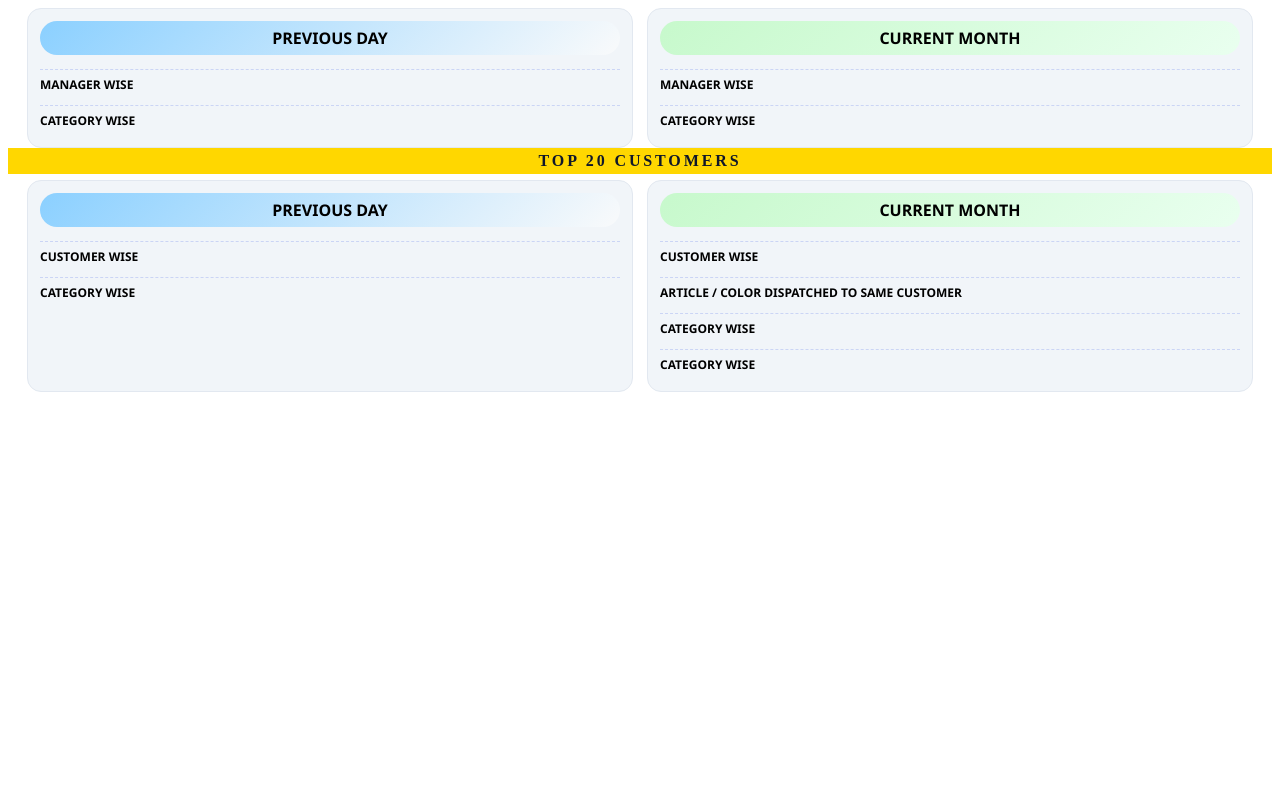
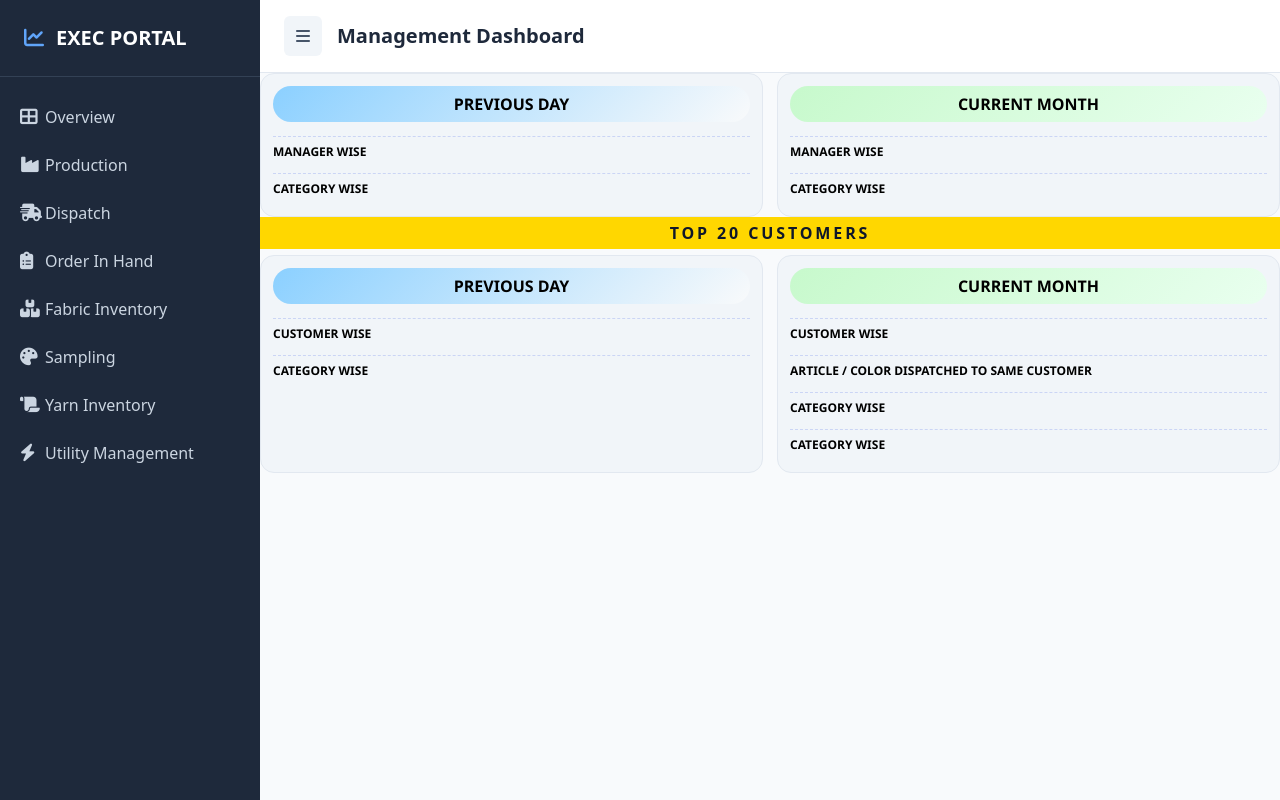
Before and after one commit to finnn3241-crypto/DJANGO-DASHBOARD, a Django app: template dashboard/templates/dashboard/sample/samplefirst.html in a window 1280 px wide. Run offline with Django 5.2, Linux system fonts and the light colour scheme; the template is opened without the code that fills it, so the values that code supplies are empty; some libraries are stand-ins or nearby versions.

Commit message:
All Routes are working

```diff
--- a/core/urls.py
+++ b/core/urls.py
@@ -23,7 +23,7 @@ urlpatterns = [
     path("fabric/", fabric, name="fabric"),
     path("sample/", sample, name="sample") ,
     path("oih/", oih, name="oih"),
-    path("warp/", prod, name="warp") ,
+    path("prod/", prod, name="prod") ,
     path("yarn/", yarn, name="yarn"),
     path("", mainPage, name="mainPage"),
 ]
--- a/dashboard/templates/dashboard/OIH/order_in_hand.html
+++ b/dashboard/templates/dashboard/OIH/order_in_hand.html
@@ -1,3 +1,6 @@
+{% extends "dashboard/base.html" %}
+{% block content %}
+
 {% load humanize %}
 
 <style>
@@ -194,3 +197,4 @@ animatedDonut('chartLocal', {{ local.curr_dispatch|cut:"," }}, {{ local.total_pl
 animatedDonut('chartTotal', {{ total.curr_dispatch|cut:"," }}, {{ 0 }}, '#ff0000')
 
 </script>
+{% endblock %}
--- /dev/null
+++ b/dashboard/templates/dashboard/base.html
@@ -0,0 +1,131 @@
+<!DOCTYPE html>
+<html lang="en">
+<head>
+    <meta charset="UTF-8">
+    <meta name="viewport" content="width=device-width, initial-scale=1.0">
+    <title>Exec Portal</title>
+    <script src="https://cdn.tailwindcss.com"></script>
+    <link rel="stylesheet" href="https://cdnjs.cloudflare.com/ajax/libs/font-awesome/6.5.0/css/all.min.css">
+
+    <style>
+        :root { --sidebar-width: 260px; }
+        body { background-color: #f8fafc; overflow-x: hidden; }
+
+        /* Sidebar Styling */
+        .sidebar {
+            width: var(--sidebar-width);
+            height: 100vh;
+            background: #1e293b;
+            color: white;
+            position: fixed;
+            left: 0;
+            top: 0;
+            transition: all 0.3s ease;
+            z-index: 1000;
+        }
+
+        /* Sidebar Items */
+        .nav-link {
+            display: flex;
+            align-items: center;
+            padding: 12px 20px;
+            color: #cbd5e1;
+            transition: 0.2s;
+        }
+        .nav-link:hover { background: #334155; color: white; }
+        .nav-link i { width: 25px; font-size: 1.1rem; }
+
+        /* Content Area */
+        .main-wrapper {
+            margin-left: var(--sidebar-width);
+            transition: all 0.3s ease;
+            min-height: 100vh;
+            display: flex;
+            flex-direction: column;
+        }
+
+        /* Collapsed State Classes */
+        .sidebar.collapsed { left: calc(var(--sidebar-width) * -1); }
+        .main-wrapper.expanded { margin-left: 0; }
+
+        /* Header Style */
+        .top-header {
+            background: white;
+            border-bottom: 1px solid #e2e8f0;
+            padding: 1rem 1.5rem;
+            display: flex;
+            align-items: center;
+        }
+
+        .toggle-btn {
+            background: #f1f5f9;
+            padding: 8px 12px;
+            border-radius: 6px;
+            cursor: pointer;
+            border: none;
+            margin-right: 15px;
+        }
+
+        .kpi-gradient { background: linear-gradient(129deg, #254d5c, #90f5ff); }
+    </style>
+</head>
+<body>
+
+    <aside class="sidebar" id="sidebar">
+        <div class="p-6 text-xl font-bold border-b border-slate-700 flex items-center">
+            <i class="fas fa-chart-line text-blue-400 mr-3"></i>
+            <span>EXEC PORTAL</span>
+        </div>
+
+        <nav class="mt-4">
+            <a href="/" class="nav-link"><i class="fas fa-th-large"></i> <span>Overview</span></a>
+            <a href="/prod" class="nav-link"><i class="fas fa-industry"></i> <span>Production</span></a>
+            <a href="/dispatch" class="nav-link"><i class="fas fa-truck-fast"></i> <span>Dispatch</span></a>
+            <a href="/oih" class="nav-link"><i class="fas fa-clipboard-list"></i> <span>Order In Hand</span></a>
+            <a href="/fabric" class="nav-link"><i class="fas fa-boxes-stacked"></i> <span>Fabric Inventory</span></a>
+            <a href="/sample" class="nav-link"><i class="fas fa-palette"></i> <span>Sampling</span></a>
+            <a href="/yarn" class="nav-link"><i class="fa-solid fa-scroll"></i> <span>Yarn Inventory</span></a>
+            <a href="/utility" class="nav-link"><i class="fas fa-bolt"></i> <span>Utility Management</span></a>
+        </nav>
+    </aside>
+
+    <div class="main-wrapper" id="main-wrapper">
+        <header class="top-header">
+            <button class="toggle-btn" onclick="toggleSidebar()">
+                <i class="fas fa-bars text-slate-600"></i>
+            </button>
+            <div>
+                <h1 class="text-xl font-bold text-slate-800">Management Dashboard</h1>
+                {% comment %} <p class="text-xs text-slate-500">Real-time Operational Health</p> {% endcomment %}
+            </div>
+        </header>
+
+        <main class="grow">
+            {% block content %}
+            {% endblock %}
+        </main>
+    </div>
+
+    <script>
+        function toggleSidebar() {
+            const sidebar = document.getElementById('sidebar');
+            const wrapper = document.getElementById('main-wrapper');
+
+            sidebar.classList.toggle('collapsed');
+            wrapper.classList.toggle('expanded');
+
+            // Save preference to browser memory
+            const isCollapsed = sidebar.classList.contains('collapsed');
+            localStorage.setItem('sidebarCollapsed', isCollapsed);
+        }
+
+        // Apply saved state on page load
+        window.addEventListener('DOMContentLoaded', () => {
+            if (localStorage.getItem('sidebarCollapsed') === 'true') {
+                document.getElementById('sidebar').classList.add('collapsed');
+                document.getElementById('main-wrapper').classList.add('expanded');
+            }
+        });
+    </script>
+</body>
+</html>
--- a/dashboard/templates/dashboard/fabric_inventory/fabric_kpis.html
+++ b/dashboard/templates/dashboard/fabric_inventory/fabric_kpis.html
@@ -1,3 +1,6 @@
+{% extends "dashboard/base.html" %}
+{% block content %}
+
 {% load humanize %}
 
 <style>
@@ -57,7 +60,7 @@
     <span class="card-value">{{ kpi_grade_c|intcomma }}</span>
     <span class="card-text">Grade C</span>
 </div>
-
 </div>
 
 {% include "dashboard/fabric_inventory/fresh_card.html" %}
+{% endblock %}
--- a/dashboard/templates/dashboard/fabric_inventory/stock_card.html
+++ b/dashboard/templates/dashboard/fabric_inventory/stock_card.html
@@ -1,3 +1,4 @@
+
 {% comment %} STOCK {% endcomment %}
 <div class="freshCard">
 <div class="freshHeader">STOCK</div>
--- a/dashboard/templates/dashboard/mainPage/dashboard.html
+++ b/dashboard/templates/dashboard/mainPage/dashboard.html
@@ -211,7 +211,7 @@
                 <a href="#" class="nav-link active"><i class="fas fa-th-large"></i> <span>Overview</span></a>
             </li>
             <li class="nav-item">
-                <a href="/warp" class="nav-link"><i class="fas fa-industry"></i> <span>Production</span></a>
+                <a href="/prod" class="nav-link"><i class="fas fa-industry"></i> <span>Production</span></a>
             </li>
             <li class="nav-item">
                 <a href="/dispatch" class="nav-link"><i class="fas fa-truck-fast"></i> <span>Dispatch</span></a>
@@ -242,7 +242,7 @@
 
         <section class="grid">
 
-            <a href="/production" class="card">
+            <a href="/prod" class="card">
                 <div class="card-top">
                     <div class="icon-box c-prod"><i class="fas fa-industry"></i></div>
                     <h2>Production</h2>
--- a/dashboard/templates/dashboard/sample/samplefirst.html
+++ b/dashboard/templates/dashboard/sample/samplefirst.html
@@ -1,3 +1,7 @@
+{% extends "dashboard/base.html" %}
+
+{% block content %}
+
 {% load humanize %}
 <style>
 .SideBySideWrap{
@@ -145,3 +149,5 @@ td{
 {% include "dashboard/sample/unit_dashboard.html" %}
 
 {% include "dashboard/sample/top20.html" %}
+
+{% endblock %}
--- a/ora.py
+++ b/ora.py
@@ -41,7 +41,7 @@ def get_pg_connection():
 oracle_conn = get_oracle_connection()
 oracle_cur = oracle_conn.cursor()
 
-oracle_cur.execute("SELECT * FROM db_ins_data")
+oracle_cur.execute("SELECT * FROM gl_postage")
 rows = oracle_cur.fetchall()
 
 # 🔹 Get column names dynamically
@@ -58,7 +58,7 @@ columns_sql = ", ".join(columns)
 placeholders = ", ".join(["%s"] * len(columns))
 
 insert_sql = f"""
-    INSERT INTO db_ins_data ({columns_sql})
+    INSERT INTO gl_postage ({columns_sql})
     VALUES ({placeholders})
 """
 
```
Also changed, not shown: dashboard/templates/dashboard/OIH/oih_loc.html (deleted, +0 -144 lines), dashboard/templates/dashboard/Production/Production.html (+13 -6 lines), dashboard/templates/dashboard/dispatch/home.html (renamed from dashboard/templates/dashboard/home.html, +8 -3 lines), dashboard/templates/dashboard/yarn/code.html (+11 -3 lines), dashboard/views.py (+4 -4 lines), dashboard/services/dispatch/Local_dispatch.py (renamed from dashboard/services/Local_dispatch.py), dashboard/services/dispatch/dispatch_service.py (renamed from dashboard/services/dispatch_service.py), dashboard/services/dispatch/total_dispatch.py (renamed from dashboard/services/total_dispatch.py), dashboard/templates/dashboard/dispatch/export_card.html (renamed from dashboard/templates/dashboard/export_card.html), dashboard/templates/dashboard/dispatch/local_card.html (renamed from dashboard/templates/dashboard/local_card.html), dashboard/templates/dashboard/dispatch/total_card.html (renamed from dashboard/templates/dashboard/total_card.html).
